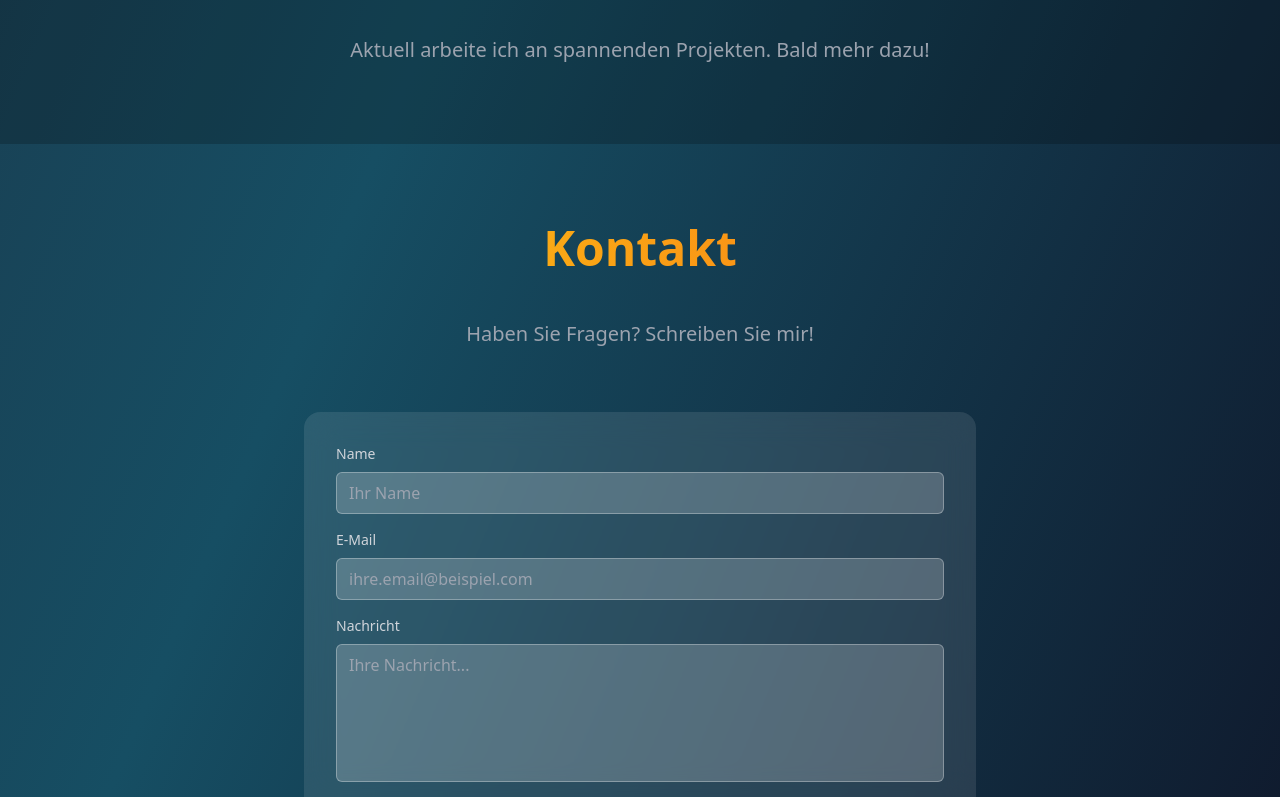
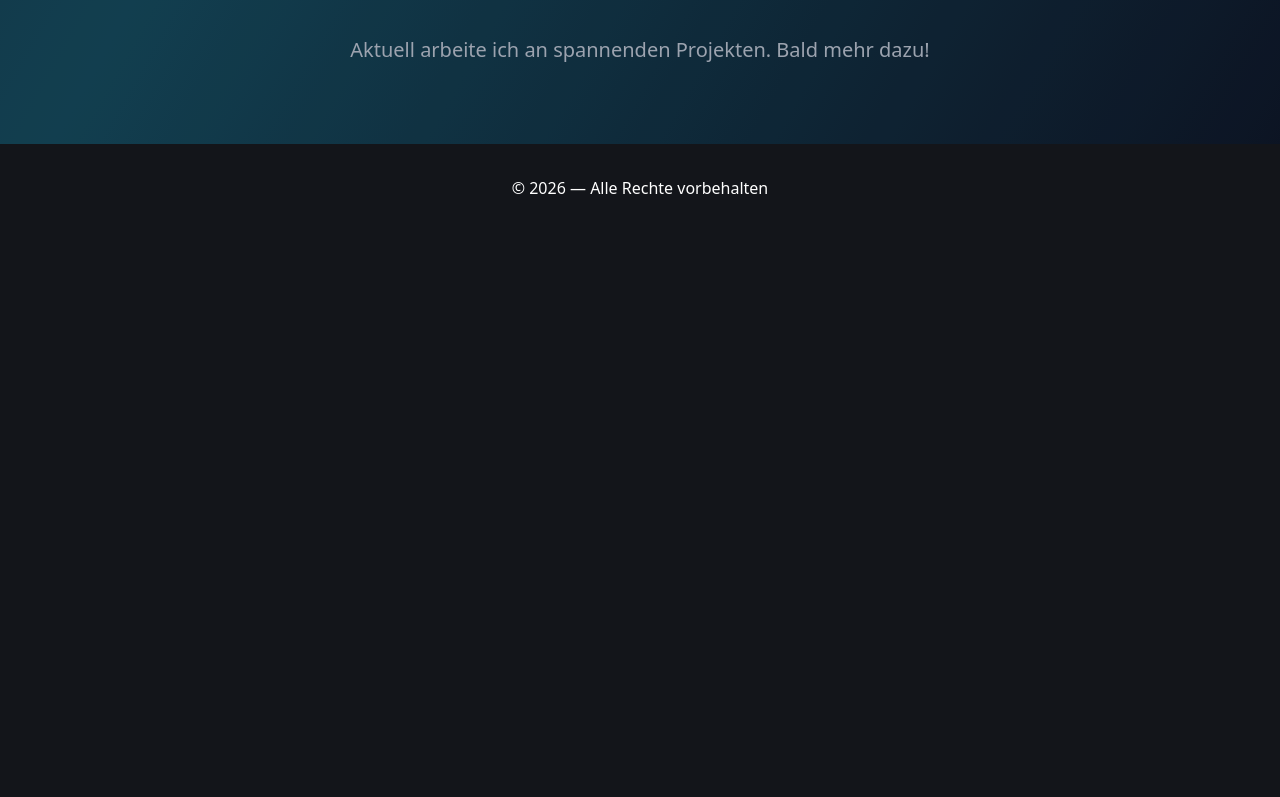
Before and after one commit to zfelyx/zfelyx.de, a React (Vite) app: page / in a window 1280 px wide. Shown: the part 2000-2797 px from the top of the page. After the commit the page ends 2232 px from the top, so only its background shows below. Built offline with nearby package versions, Linux system fonts and the light colour scheme.

Commit message:
feat: Remove ContactForm component and its usage from the application

```diff
--- a/src/App.tsx
+++ b/src/App.tsx
@@ -1,7 +1,6 @@
 import Footer from './components/Footer'
 import Social from './components/Social'
 import Experience from './components/Experience'
-import ContactForm from './components/ContactForm'
 
 function App() {
   return (
@@ -96,7 +95,6 @@ function App() {
           </p>
         </div>
       </section>
-      <ContactForm />
       <Footer />
     </div>
   )
--- a/src/components/ContactForm.tsx
+++ /dev/null
@@ -1,139 +0,0 @@
-import React, { useState } from 'react';
-import emailjs from '@emailjs/browser';
-
-const ContactForm: React.FC = () => {
-  const [formData, setFormData] = useState({
-    name: '',
-    email: '',
-    message: ''
-  });
-  const [isSubmitting, setIsSubmitting] = useState(false);
-  const [submitMessage, setSubmitMessage] = useState('');
-
-  const handleChange = (e: React.ChangeEvent<HTMLInputElement | HTMLTextAreaElement>) => {
-    setFormData({
-      ...formData,
-      [e.target.name]: e.target.value
-    });
-  };
-
-  const handleSubmit = async (e: React.FormEvent) => {
-    e.preventDefault();
-    setIsSubmitting(true);
-    setSubmitMessage('');
-
-    try {
-      // EmailJS Konfiguration aus Umgebungsvariablen (Vite)
-      const serviceId = import.meta.env.VITE_EMAILJS_SERVICE_ID;
-      const templateId = import.meta.env.VITE_EMAILJS_TEMPLATE_ID;
-      const publicKey = import.meta.env.VITE_EMAILJS_PUBLIC_KEY;
-
-      // Debug: Zeige ob die Variablen geladen wurden (entfernen in Produktion!)
-      console.log('Service ID vorhanden:', !!serviceId);
-      console.log('Template ID vorhanden:', !!templateId);
-      console.log('Public Key vorhanden:', !!publicKey);
-
-      // Validierung der Umgebungsvariablen
-      if (!serviceId || !templateId || !publicKey) {
-        throw new Error('EmailJS Konfiguration fehlt. Bitte überprüfen Sie Ihre .env Datei.');
-      }
-
-      const templateParams = {
-        from_name: formData.name,
-        from_email: formData.email,
-        to_name: 'Felix',
-        message: formData.message,
-      };
-
-      console.log('Sende E-Mail mit Parametern:', templateParams);
-
-      const response = await emailjs.send(serviceId, templateId, templateParams, publicKey);
-
-      console.log('EmailJS Antwort:', response);
-
-      setSubmitMessage('Vielen Dank für Ihre Nachricht! Ich werde mich bald bei Ihnen melden.');
-      setFormData({ name: '', email: '', message: '' });
-    } catch (error: any) {
-      console.error('Detaillierter Fehler:', error);
-
-      // Spezifische Fehlermeldungen
-      let errorMessage = 'Es gab einen Fehler beim Senden Ihrer Nachricht.';
-
-      if (error.text) {
-        errorMessage += ` Fehler: ${error.text}`;
-      } else if (error.message) {
-        errorMessage += ` Details: ${error.message}`;
-      }
-
-      setSubmitMessage(errorMessage);
-    } finally {
-      setIsSubmitting(false);
-    }
-  };
-
-  return (
-      <section className="py-12 sm:py-20 px-4">
-        <div className="max-w-4xl mx-auto">
-          <h2 className="text-3xl sm:text-4xl md:text-5xl font-bold text-center mb-8 sm:mb-12 bg-gradient-to-r from-yellow-400 to-orange-500 bg-clip-text text-transparent">
-            Kontakt
-          </h2>
-          <p className="text-center text-base sm:text-xl mb-8 sm:mb-16 text-gray-400">
-            Haben Sie Fragen? Schreiben Sie mir!
-          </p>
-          <form onSubmit={handleSubmit} className="bg-white/10 backdrop-blur-lg rounded-2xl p-6 sm:p-8 max-w-2xl mx-auto">
-            <div className="mb-4">
-              <label htmlFor="name" className="block text-sm font-medium text-gray-300 mb-2">Name</label>
-              <input
-                  type="text"
-                  id="name"
-                  name="name"
-                  value={formData.name}
-                  onChange={handleChange}
-                  required
-                  className="w-full px-3 py-2 bg-white/20 border border-white/30 rounded-md text-white placeholder-gray-400 focus:outline-none focus:ring-2 focus:ring-cyan-400"
-                  placeholder="Ihr Name"
-              />
-            </div>
-            <div className="mb-4">
-              <label htmlFor="email" className="block text-sm font-medium text-gray-300 mb-2">E-Mail</label>
-              <input
-                  type="email"
-                  id="email"
-                  name="email"
-                  value={formData.email}
-                  onChange={handleChange}
-                  required
-                  className="w-full px-3 py-2 bg-white/20 border border-white/30 rounded-md text-white placeholder-gray-400 focus:outline-none focus:ring-2 focus:ring-cyan-400"
-                  placeholder="ihre.email@beispiel.com"
-              />
-            </div>
-            <div className="mb-6">
-              <label htmlFor="message" className="block text-sm font-medium text-gray-300 mb-2">Nachricht</label>
-              <textarea
-                  id="message"
-                  name="message"
-                  value={formData.message}
-                  onChange={handleChange}
-                  required
-                  rows={5}
-                  className="w-full px-3 py-2 bg-white/20 border border-white/30 rounded-md text-white placeholder-gray-400 focus:outline-none focus:ring-2 focus:ring-cyan-400 resize-none"
-                  placeholder="Ihre Nachricht..."
-              />
-            </div>
-            <button
-                type="submit"
-                disabled={isSubmitting}
-                className="w-full bg-gradient-to-r from-cyan-400 to-blue-500 text-white font-semibold py-2 px-4 rounded-md hover:from-cyan-500 hover:to-blue-600 transition-all disabled:opacity-50 disabled:cursor-not-allowed"
-            >
-              {isSubmitting ? 'Wird gesendet...' : 'Senden'}
-            </button>
-            {submitMessage && (
-                <p className={`mt-4 text-center ${submitMessage.includes('Fehler') ? 'text-red-400' : 'text-green-400'}`}>{submitMessage}</p>
-            )}
-          </form>
-        </div>
-      </section>
-  );
-};
-
-export default ContactForm;
```
